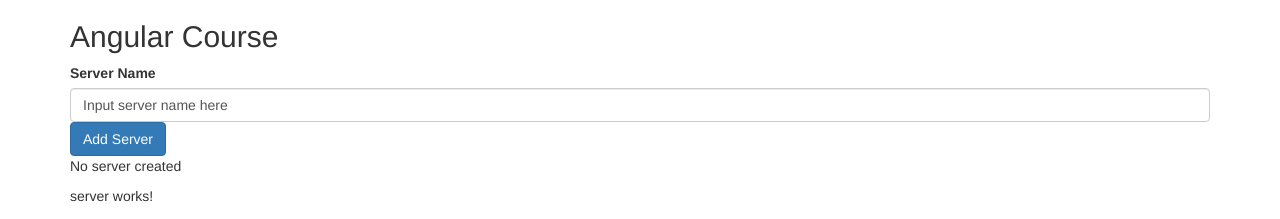
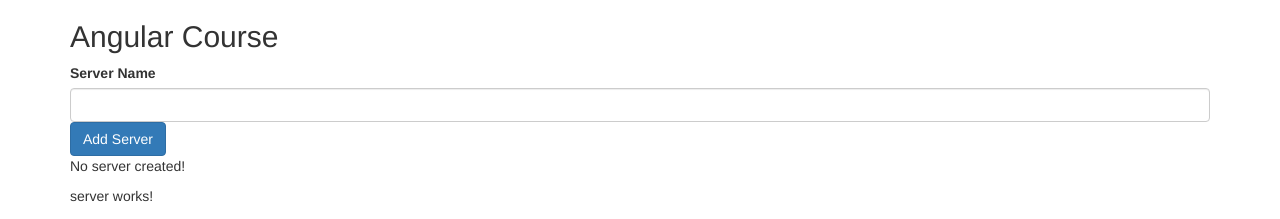
Before and after one commit to MarcineG/angular-course, an Angular app: page / in a window 1280 px wide. Shown: the top 219 px of the page. Built offline with nearby package versions, Linux system fonts and the light colour scheme.

Commit message:
finished Section 2

```diff
--- a/src/app/servers/servers.component.html
+++ b/src/app/servers/servers.component.html
@@ -8,7 +8,9 @@
     [disabled]="!allowNewServer"
     (click)="onCreateServer()"
 >Add Server</button>
-<p [innerText]="serverStatus"></p>
-
+<p *ngIf="serverStatus; else noServer" [innerText]="serverStatus"></p>
+<ng-template #noServer>
+    <p>No server created!</p>
+</ng-template>
 <app-server></app-server>
 <app-server></app-server>
--- a/src/app/servers/servers.component.ts
+++ b/src/app/servers/servers.component.ts
@@ -7,8 +7,8 @@ import { Component, OnInit } from '@angular/core';
 })
 export class ServersComponent implements OnInit {
   allowNewServer = false;
-  serverName:string = "Input server name here";
-  serverStatus:string = "No server created";
+  serverName:string;
+  serverStatus:string;
 
   constructor() {
     setTimeout(() => {
```
